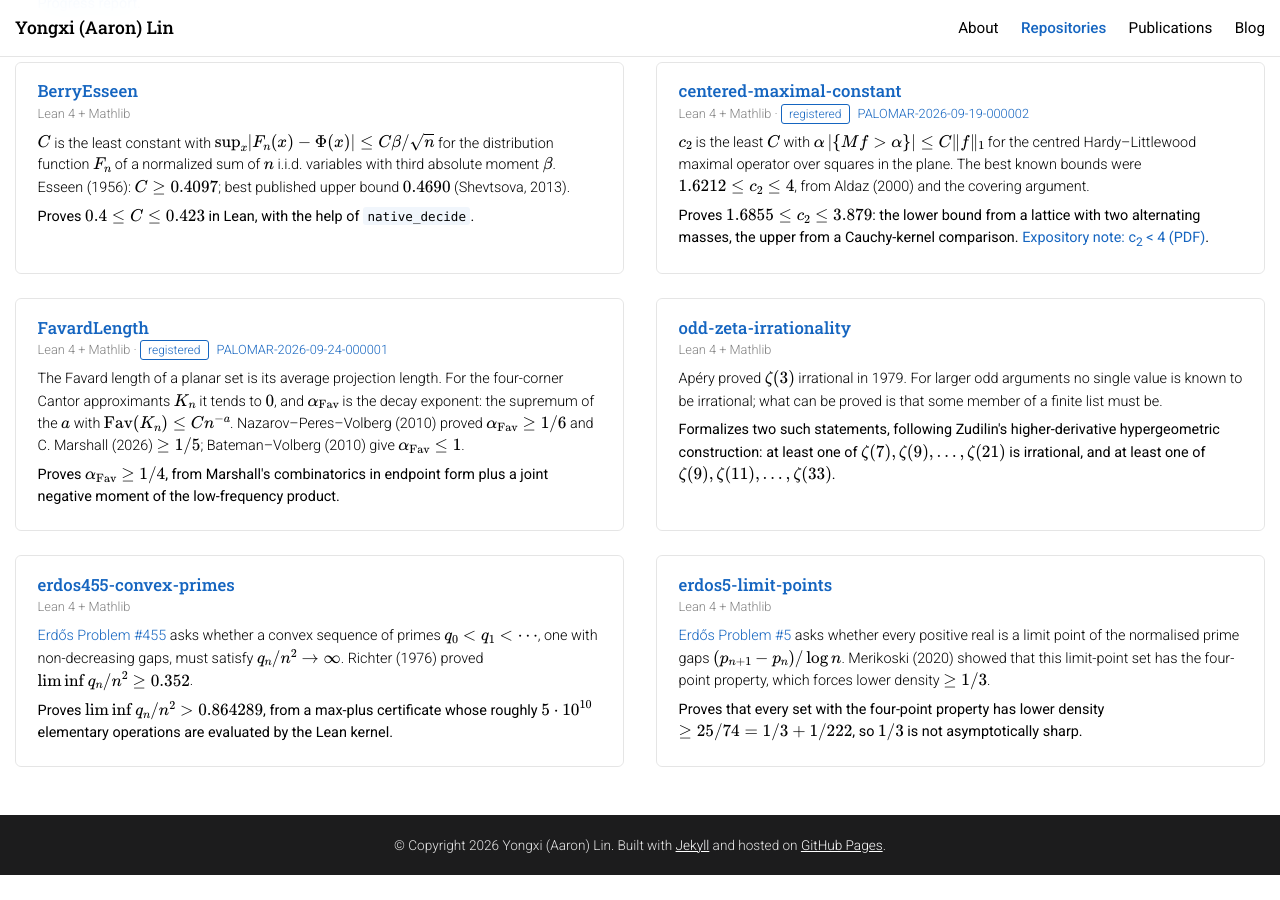
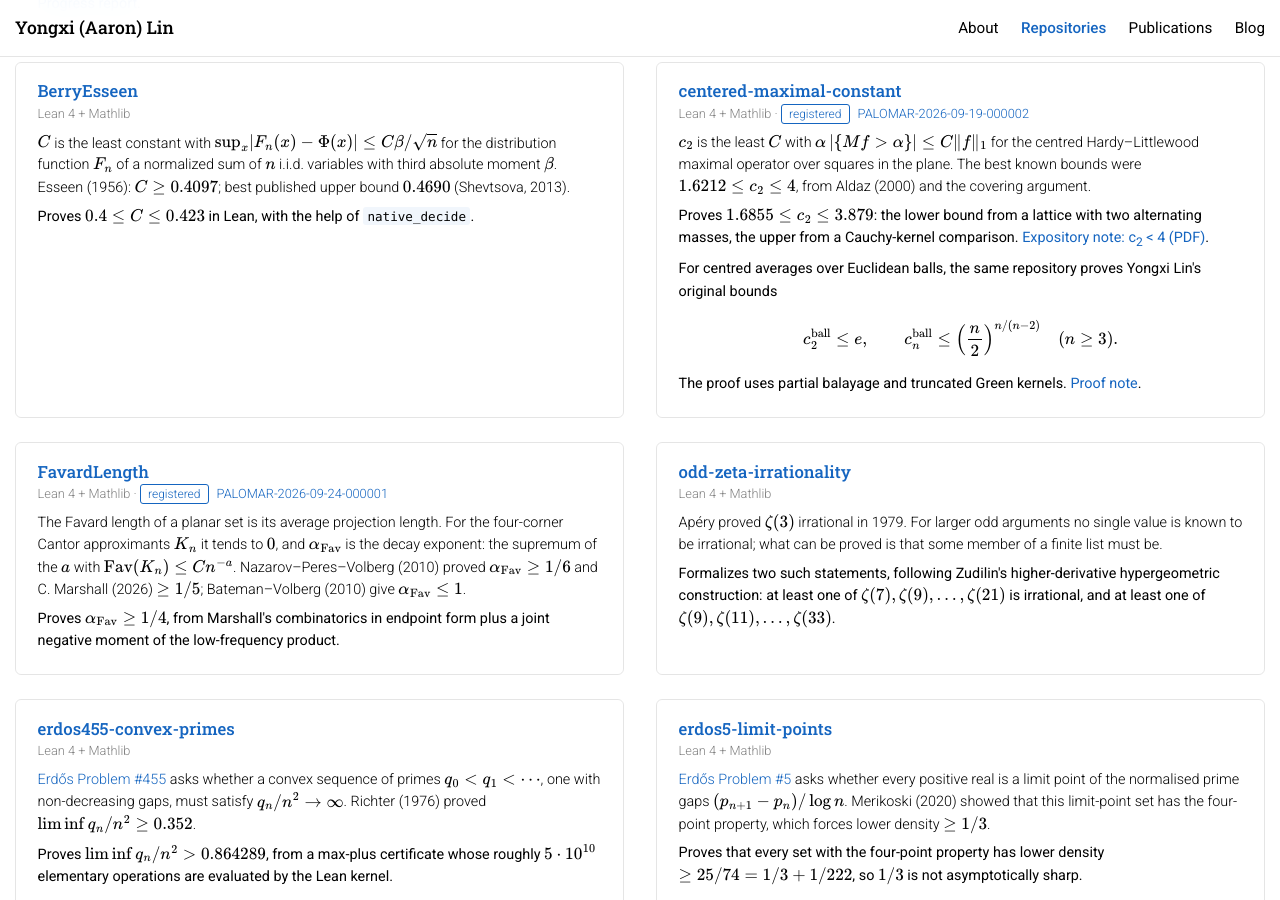
Before and after one commit to CoolRmal/coolrmal.github.io, a Jekyll site: the page built from repositories.md, in a window 1280 px wide and 900 px high, scrolled down 574 px. Built offline with Jekyll 4.4.1, drawn with Linux system fonts in a browser that asks for light colours; formulas are drawn with MathJax 3; before the commit the page ends 1449 px from its top, so only the background shows below that.

Commit message:
Add Euclidean-ball maximal bounds to repositories page

```diff
--- a/repositories.md
+++ b/repositories.md
@@ -79,6 +79,12 @@ nav: repositories
     upper from a Cauchy-kernel comparison.
     <a href="/assets/papers/c2-less-than-4.pdf" target="_blank" rel="noopener noreferrer">Expository note: c<sub>2</sub> &lt; 4 (PDF)</a>.
   </p>
+  <p class="repo-result">
+    For centred averages over Euclidean balls, the same repository proves Yongxi Lin's original bounds
+    $$c_2^{\mathrm{ball}}\le e,\qquad c_n^{\mathrm{ball}}\le\left(\frac n2\right)^{n/(n-2)}\quad(n\ge3).$$
+    The proof uses partial balayage and truncated Green kernels.
+    <a href="https://claude.ai/artifact/H4Kdhs9dPAcGmEtzwkJ65a" target="_blank" rel="noopener noreferrer">Proof note</a>.
+  </p>
 </div>
 
 <div class="repo-card">
```
